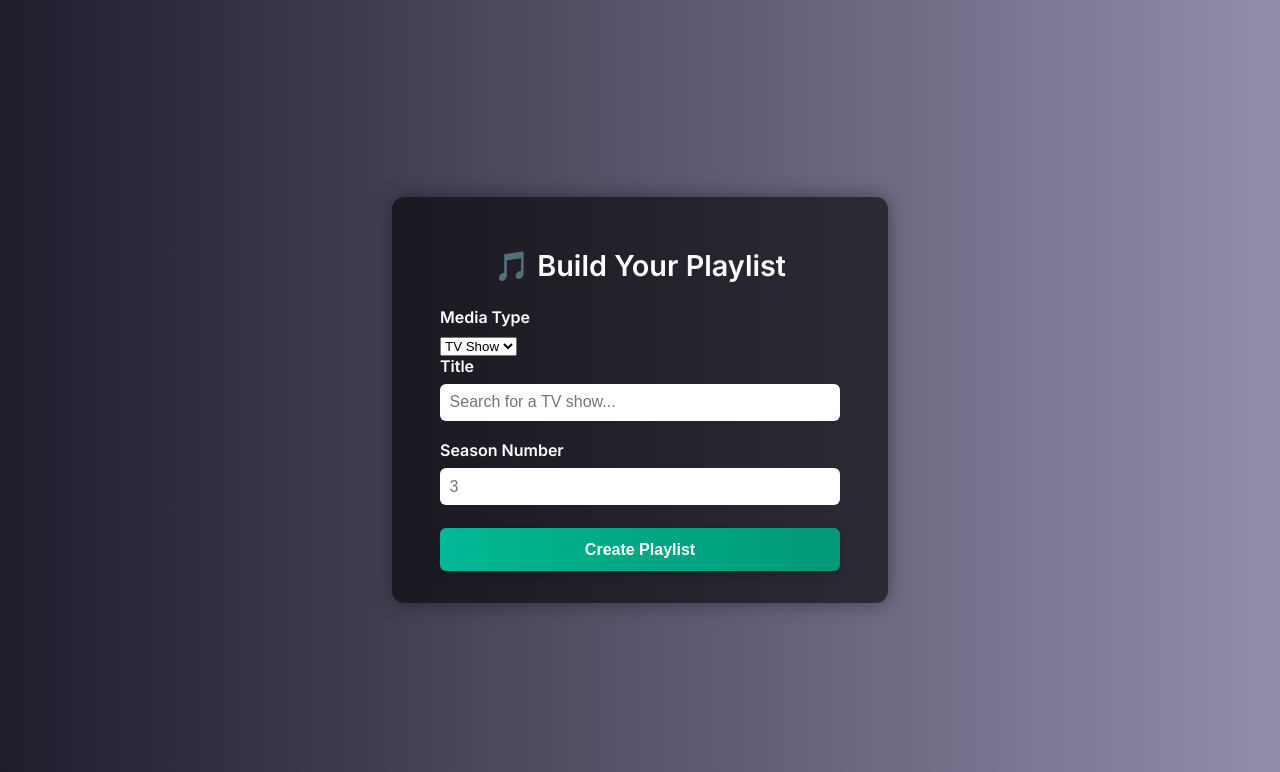
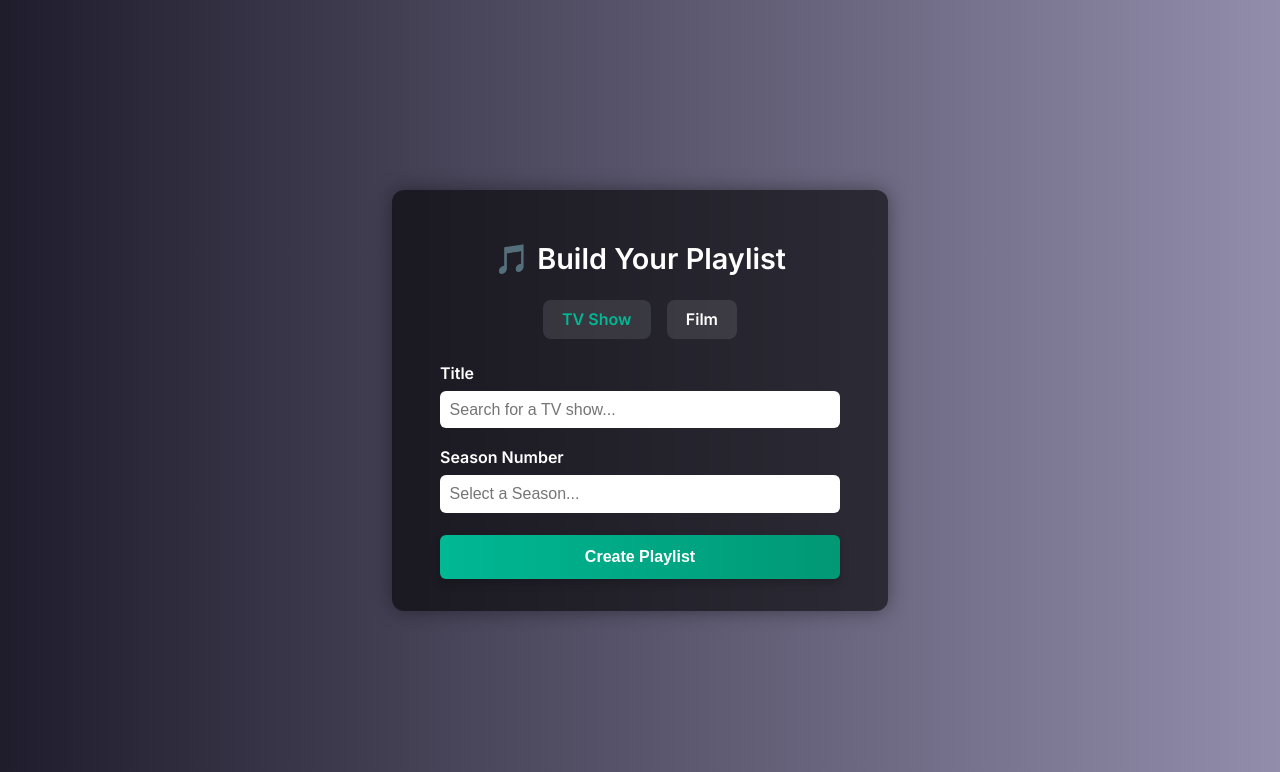
Before and after one commit to Ridyard/Soundtrack_Scraper, a Flask app: page / in a window 1280 px wide. Shown: the top 772 px of the page. Run offline with Flask 3, Linux system fonts and the light colour scheme.

Commit message:
refactored & cleaned-up index.html; toast pop-up now links to the playlist; soundtrack_builder.py now returns playlist_url; other misc visual updates

```diff
--- a/app.py
+++ b/app.py
@@ -6,6 +6,7 @@ import requests, os
 from dotenv import load_dotenv
 from Soundtrack_Scraper_tv import scrape_soundtrack_tv
 from Soundtrack_Builder import run_soundtrack_builder
+from Soundtrack_Main import build_playlist
 
 app = Flask(__name__)
 playlist_cache = {}  # temporary in-memory store
@@ -19,6 +20,8 @@ TMDB_API_KEY = os.getenv("TMDB_API_KEY")
 def tv_builder(): #previously index()
     success = request.args.get("success")
     track_count = request.args.get("tracks", default=0, type=int)
+    playlist_url = request.args.get("playlist_url")
+
     if request.method == "POST":
         tv_show = request.form["tv_show"]
         season_num = int(request.form["season_num"])
@@ -28,7 +31,7 @@ def tv_builder(): #previously index()
         playlist_cache["season_num"] = season_num
         #print('scraped playlist: ',playlist)
         return render_template("preview.html", playlist=playlist, tv_show=tv_show, season_num=season_num)
-    return render_template("index.html", success=success, track_count=track_count)
+    return render_template("index.html", success=success, track_count=track_count, playlist_url=playlist_url)
 
 
 @app.route("/current-episode")
@@ -45,8 +48,9 @@ def current_episode():
 def confirm():
     tv_show = playlist_cache.get("tv_show")
     season_num = playlist_cache.get("season_num")
-    run_soundtrack_builder(tv_show, season_num)
-    return redirect(url_for("tv_builder", success="true", tracks=len(playlist_cache["data"])))
+    playlist_url = build_playlist(tv_show, season_num)
+    # run_soundtrack_builder(tv_show, season_num)
+    return redirect(url_for("tv_builder", success="true", tracks=len(playlist_cache["data"]), playlist_url=playlist_url))
 
 
 
--- a/templates/film_preview.html
+++ b/templates/film_preview.html
@@ -3,7 +3,7 @@
 <head>
   <meta charset="UTF-8" />
   <meta name="viewport" content="width=device-width, initial-scale=1.0" />
-  <title>🎬 Film Search Results</title>
+  <title>🎵 Film Search Results</title>
   <link href="https://fonts.googleapis.com/css2?family=Inter:wght@400;600&display=swap" rel="stylesheet">
   <style>
     body {
--- a/templates/index.html
+++ b/templates/index.html
@@ -194,43 +228,106 @@
         background-color: #00b894;
     }
 
+    /* adding in shrink/expand feature when switch between tv & film */
+    #season-wrapper {
+      overflow: hidden;
+      transition: max-height 0.4s ease, opacity 0.4s ease;
+      max-height: 100px;
+      opacity: 1;
+    }
+
+    #season-wrapper.collapsed {
+      max-height: 0;
+      opacity: 0;
+    }
+
+    /* media toggle button styling */
+    .toggle-group {
+      display: flex;
+      justify-content: center;
+      gap: 1rem;
+      margin-bottom: 1rem;
+    }
+
+    .toggle-option {
+      background-color: rgba(255, 255, 255, 0.1);
+      padding: 0.6rem 1.2rem;
+      border-radius: 8px;
+      cursor: pointer;
+      font-weight: 600;
+      transition: background-color 0.3s ease;
+    }
+
+    .toggle-option input[type="radio"] {
+      display: none;
+    }
+
+    .toggle-option input[type="radio"]:checked + span {
+      color: #00b894;
+    }
+
+    .toggle-option:hover {
+      background-color: rgba(255, 255, 255, 0.2);
+    }
 
   </style>
 </head>
+
 <body>
   <div class="container">
+    <!-- 🧱 Page Title -->
     <h1>🎵 Build Your Playlist</h1>
 
+    <!-- ✅ Toast Notification (Success Message) -->
     {% if success == "true" %}
-    <div id="toast" class="toast">
-      ✅ Playlist created successfully!
-      <span style="margin-left: 1rem; cursor: pointer;" onclick="this.parentElement.style.display='none'">✖</span>
+    <div id="toast" class="toast" role="alert">
+      <span class="toast-message">
+        ✅ Playlist created successfully
+        <br>
+        {% if playlist_url %}
+          <a href="{{ playlist_url }}" target="_blank" rel="noopener noreferrer" class="toast-link">
+            View Playlist
+          </a>
+        {% endif %}
+      </span>
+      <br><br>
+      <span class="toast-dismiss" onclick="dismissToast()">Dismiss</span>
     </div>
     {% endif %}
 
-    <form method="POST" action="{{ url_for('film_search') }}">
-        <label for="media_type">Media Type</label>
-        <select name="media_type" id="media_type" required onchange="updatePlaceholder()">
-          <option value="tv">TV Show</option>
-          <option value="film">Film</option>
-        </select>
+    <!-- 🎯 Playlist Builder Form -->
+    <form method="POST">
+      <!-- Media Type Toggle -->
+      <div class="toggle-group">
+        <label class="toggle-option">
+          <input type="radio" name="media_type" value="tv" id="media_tv" checked />
+          <span>TV Show</span>
+        </label>
+        <label class="toggle-option">
+          <input type="radio" name="media_type" value="film" id="media_film" />
+          <span>Film</span>
+        </label>
+      </div>
       <input type="hidden" name="media_source" id="media_source" value="tv">
 
+      <!-- Title Input with Autocomplete -->
       <label for="tv_show">Title</label>
       <div class="autocomplete-wrapper" style="position: relative;">
-          <input type="text" name="tv_show" id="tv_show" placeholder="Game of Thrones" required autocomplete="off" />
+        <input type="text" name="tv_show" id="tv_show" placeholder="Search for a TV show..." required autocomplete="off" />
         <ul id="suggestions" role="listbox"></ul>
       </div>
 
+      <!-- Season Number Input (TV only) -->
       <div id="season-wrapper">
         <label for="season_num">Season Number</label>
-            <input type="number" name="season_num" id="season_num" min="1" placeholder="3" required />
+        <input type="number" name="season_num" id="season_num" min="1" placeholder="Select a Season..." required />
       </div>
 
+      <!-- Submit Button -->
       <button type="submit">Create Playlist</button>
     </form>
 
-
+    <!-- ⏳ Spinner Display During Scraping -->
     <div id="spinner" class="spinner" style="display: none;">
       <div class="loader"></div>
       <p>Compiling Soundtrack... Please Wait</p>
@@ -238,15 +335,53 @@
     </div>
   </div>
 
-  <!-- Toast auto-hide -->
+  <!-- 🧠 Toast Logic -->
   <script>
+    // Dismiss toast manually
+    function dismissToast() {
+      const toast = document.getElementById("toast");
+      if (!toast) return;
+
+      // Add fade-out class
+      toast.classList.add("fade-out");
+
+      // Remove from DOM after animation completes
       setTimeout(() => {
+        toast.style.display = "none";
+      }, 400); // matches CSS transition duration
+    }
+
+    // Make toast draggable
+    (function makeToastDraggable() {
       const toast = document.getElementById("toast");
-      if (toast) toast.style.display = "none";
-    }, 4000);
+      let offsetX = 0, offsetY = 0, isDragging = false;
+
+      toast.addEventListener("mousedown", e => {
+        isDragging = true;
+        const rect = toast.getBoundingClientRect();
+        toast.style.left = rect.left + "px";
+        toast.style.right = "auto";
+
+        offsetX = e.clientX - rect.left;
+        offsetY = e.clientY - rect.top;
+        toast.style.transition = "none";
+      });
+
+      document.addEventListener("mousemove", e => {
+        if (!isDragging) return;
+        toast.style.left = `${e.clientX - offsetX}px`;
+        toast.style.top = `${e.clientY - offsetY}px`;
+      });
+
+      document.addEventListener("mouseup", () => {
+        isDragging = false;
+        toast.style.transition = "all 0.2s ease";
+      });
+    })();
+
   </script>
 
-  <!-- Spinner + Episode Rolladex -->
+  <!-- 🔄 Spinner + Episode Polling Logic -->
   <script>
     const form = document.querySelector("form");
     const spinner = document.getElementById("spinner");
@@ -264,42 +399,53 @@
     }
 
     form.addEventListener("submit", () => {
-      const mediaType = document.getElementById("media_type").value;
-      // Dynamically set form action
+      const mediaType = document.querySelector('input[name="media_type"]:checked').value;
+
+      // Set route based on media type
       form.action = mediaType === "tv" ? "/" : "/film";
-      // Update hidden input for tracking/debugging
+
+      // Update hidden input
       document.getElementById("media_source").value = mediaType;
 
+      // Show spinner, hide form
       form.style.display = "none";
       spinner.style.display = "block";
-      setInterval(pollEpisode, 1500); // poll every 1.5s
+
+      // Start polling
+      setInterval(pollEpisode, 1500);
     });
   </script>
 
-
+  <!-- 🔍 Autocomplete + Placeholder Logic -->
   <script>
     const input = document.getElementById("tv_show");
-        const mediaTypeSelect = document.getElementById("media_type");
     const suggestions = document.getElementById("suggestions");
     let debounceTimer;
     let activeIndex = -1;
 
+    // Update placeholder and season field based on media type
     function updatePlaceholder() {
-            const type = mediaTypeSelect.value;
-            input.placeholder = type === "tv" ? "Search for a TV show..." : "Search for a film...";
+      const mediaType = document.querySelector('input[name="media_type"]:checked').value;
+      const seasonWrapper = document.getElementById("season-wrapper");
+      const seasonInput = document.getElementById("season_num");
 
-            const seasonWrapper = document.getElementById("season-wrapper");
-            if (type === "film") {
-                seasonWrapper.style.display = "none";
-                document.getElementById("season_num").removeAttribute("required");
+      input.placeholder = mediaType === "tv"
+        ? "Search for a TV show..."
+        : "Search for a film...";
+
+      if (mediaType === "film") {
+        seasonWrapper.classList.add("collapsed");
+        seasonInput.removeAttribute("required");
       } else {
-                seasonWrapper.style.display = "block";
-                document.getElementById("season_num").setAttribute("required", "required");
+        seasonWrapper.classList.remove("collapsed");
+        seasonInput.setAttribute("required", "required");
       }
 
+      document.getElementById("media_source").value = mediaType;
       suggestions.innerHTML = "";
     }
 
+    // Debounced input listener
     input.addEventListener("input", () => {
       clearTimeout(debounceTimer);
       const query = input.value.trim();
@@ -308,45 +454,27 @@
         suggestions.classList.remove("show");
         return;
       }
-
       debounceTimer = setTimeout(() => fetchSuggestions(query), 300);
     });
 
+    // Fetch autocomplete suggestions
     function fetchSuggestions(query) {
-            const mediaType = mediaTypeSelect.value;
+      const mediaType = document.querySelector('input[name="media_type"]:checked').value;
       fetch(`/search?q=${encodeURIComponent(query)}&type=${mediaType}`)
         .then(res => res.json())
         .then(data => renderSuggestions(data.results || []));
     }
 
-        // function renderSuggestions(movies) {
-        //     const limited = movies.slice(0, 3);
-        //     suggestions.innerHTML = limited.map((movie, i) => `
-        //         <li role="option" tabindex="-1" data-index="${i}" style="padding: 0.5rem; cursor: pointer; background-color: rgba(255,255,255,0.05); border-radius: 4px; margin-bottom: 0.3rem;">
-        //         ${movie.title} (${movie.release_date?.slice(0, 4) || "Unknown"})
-        //         </li>
-        //     `).join("");
-
-        //     if (limited.length > 0) {
-        //         suggestions.classList.add("show");
-        //     } else {
-        //         suggestions.classList.remove("show");
-        //     }
-
-        //     activeIndex = -1;
-        //     }
-
-
+    // Render suggestions
     function renderSuggestions(movies) {
       const limited = movies.slice(0, 3);
-          const mediaType = mediaTypeSelect.value;
+      const mediaType = document.querySelector('input[name="media_type"]:checked').value;
 
       suggestions.innerHTML = limited.map((item, i) => {
         const title = mediaType === "tv" ? item.name : item.title;
         const year = mediaType === "tv"
           ? item.first_air_date?.slice(0, 4)
           : item.release_date?.slice(0, 4);
-
         const displayText = year && mediaType === "film" ? `${title} (${year})` : title;
 
         return `
@@ -383,21 +511,31 @@
       }
     });
 
+    // Highlight active suggestion
     function updateActive(items) {
       items.forEach(item => item.style.backgroundColor = "rgba(255,255,255,0.05)");
       if (items[activeIndex]) items[activeIndex].style.backgroundColor = "#00b894";
     }
 
+    // Click-to-select suggestion
     suggestions.addEventListener("click", e => {
       const li = e.target.closest("li");
       if (li) {
-            input.value = li.getAttribute("data-title").trim(); // ✅ This is the line you're asking about
+        input.value = li.getAttribute("data-title").trim();
         suggestions.innerHTML = "";
         suggestions.classList.remove("show");
       }
     });
 
-        updatePlaceholder(); // Run once on page load
+    // Media type toggle listener
+    document.querySelectorAll('input[name="media_type"]').forEach(input => {
+      input.addEventListener('change', updatePlaceholder);
+    });
+
+    // Initialize form state on load
+    updatePlaceholder();
   </script>
 </body>
+
+
 </html>
--- a/templates/preview.html
+++ b/templates/preview.html
@@ -3,7 +3,7 @@
 <head>
   <meta charset="UTF-8" />
   <meta name="viewport" content="width=device-width, initial-scale=1.0" />
-  <title>Preview Playlist</title>
+  <title>🎵 Preview Playlist</title>
   <link href="https://fonts.googleapis.com/css2?family=Inter:wght@400;600&display=swap" rel="stylesheet">
   <style>
     body {
```
Also changed, not shown: other parts of templates/index.html (+42 -8 lines), Soundtrack_Builder.py (+11 -1 lines), Soundtrack_Main.py (+14 -9 lines). Lines whose indentation alone changed are shown as unchanged.
